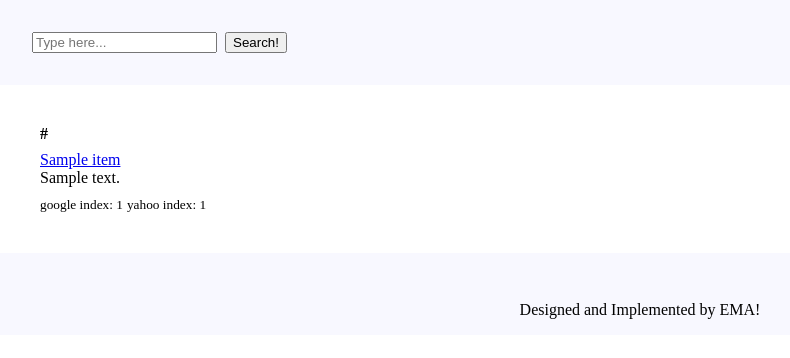
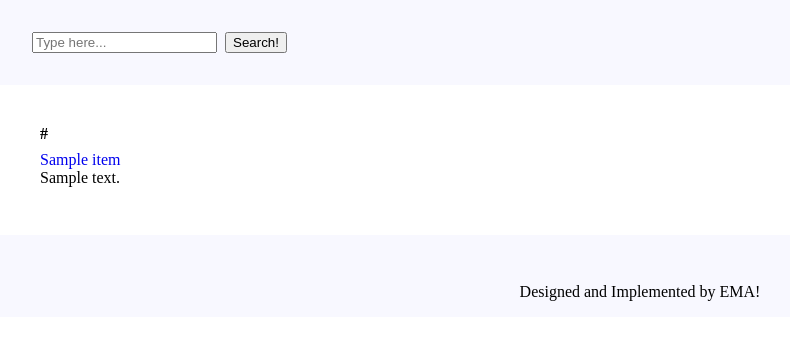
Before and after one commit to marasiali/IEProject2, a Flask app: template templates/index.html in a window 1280 px wide. Shown: the top 358 px of the page, without its empty margins (0-790 px from the left). Run offline with Flask 2, Linux system fonts and the light colour scheme; the template is opened without the code that fills it: most values are stand-ins (such as "Sample title", 1, 10 or a date in 2020).

Commit message:
final updates

```diff
--- a/app.py
+++ b/app.py
@@ -42,13 +42,6 @@ def get_item_score(item):
     score = 0
     if item['google_index'] is not None:
         score += 60 * (1 / (item['google_index'] + 1))
-        print('score 1:', 60 * (1 / (item['google_index'] + 1)))
     if item['yahoo_index'] is not None:
         score += 15 * (1 / (item['yahoo_index'] + 1))
-        print('score 2:', 15 * (1 / (item['yahoo_index'] + 1)))
-
-    print('g_index:', item['google_index'])
-    print('y_index:', item['yahoo_index'])
-    print('score:', score)
-    print('__________________________________________')
     return score
--- a/static/style.css
+++ b/static/style.css
@@ -59,6 +59,14 @@ input[type="number"] {
 	text-overflow: ellipsis;
 }
 
+a {
+	text-decoration: none;
+}
+
+.page_numbers {
+	padding: 0px;
+}
+
 .footer {
     display: flex;
     flex-direction: column;
--- a/templates/index.html
+++ b/templates/index.html
@@ -28,8 +28,6 @@
                         <h4 class="item item_link">{{ item.link }}</h4>
                         <a class="item" href="{{ item.link }}">{{ item.title }}</a>
                         <p class="item">{{ item.desc }}</p>
-                        <small>google index: {{ item.google_index }}</small>
-                        <small>yahoo index: {{ item.yahoo_index }}</small>
                     </li>
                 {% endfor %}
             </ul>
@@ -41,7 +39,7 @@
     </main>
 
     <footer class="footer">
-    <ul>
+    <ul class="page_numbers">
         <!-- previous page -->
     {% if page %}
         {% if page-1>=1 %}
```
